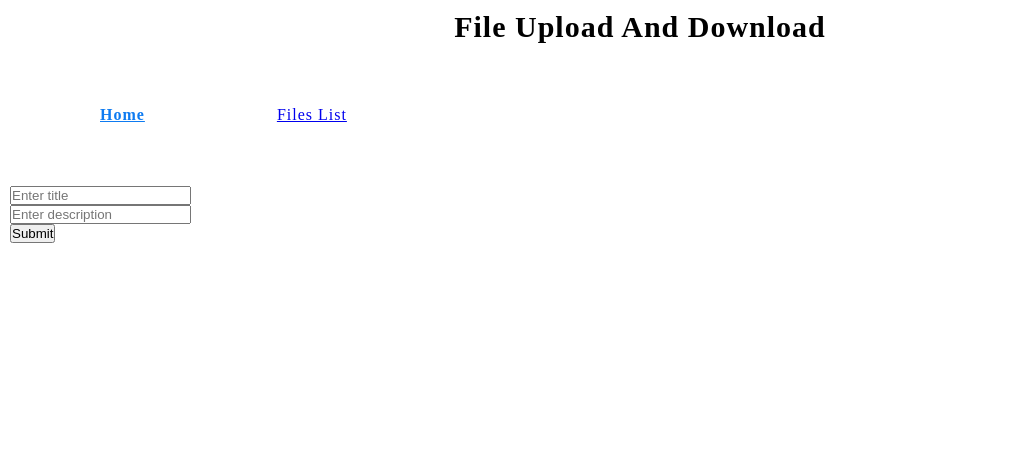
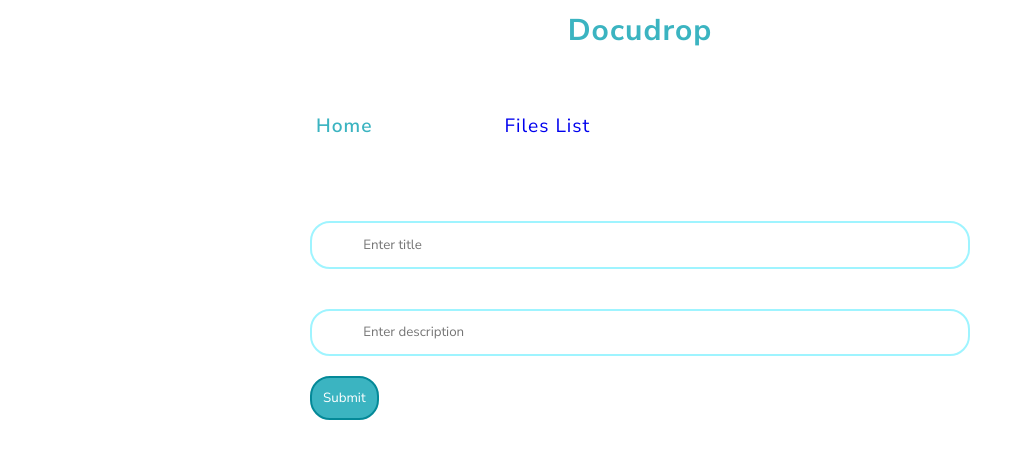
Before and after one commit to Tejakarthik/DocuDrop, a React (Create React App) app in the folder docudrop/: page / in a window 1280 px wide. Shown: the top 458 px of the page, without its empty margins (0-1023 px from the left). Built offline with nearby package versions, Linux system fonts and the light colour scheme.

Commit message:
frontend update
colour adding and segmentation and placing

```diff
--- a/docudrop/public/index.html
+++ b/docudrop/public/index.html
@@ -15,6 +15,9 @@
       user's mobile device or desktop. See https://developers.google.com/web/fundamentals/web-app-manifest/
     -->
     <link rel="manifest" href="%PUBLIC_URL%/manifest.json" />
+    <link rel="preconnect" href="https://fonts.googleapis.com">
+<link rel="preconnect" href="https://fonts.gstatic.com" crossorigin>
+<link href="https://fonts.googleapis.com/css2?family=Nunito+Sans:ital,opsz,wght@0,6..12,200..1000;1,6..12,200..1000&display=swap" rel="stylesheet">
     <!--
       Notice the use of %PUBLIC_URL% in the tags above.
       It will be replaced with the URL of the `public` folder during the build.
--- a/docudrop/src/components /App.js
+++ b/docudrop/src/components /App.js
@@ -53,7 +53,7 @@ const App = (props) => {
             </Form.Group>
           </Col>
         </Row>
-        <Button variant="primary" type="submit">
+        <Button className=" submit-btn  "variant="primary" type="submit">
           Submit
         </Button>
       </Form>
--- a/docudrop/src/components /Header.jsx
+++ b/docudrop/src/components /Header.jsx
@@ -4,7 +4,7 @@ import { NavLink } from 'react-router-dom';
 const Header = () => {
   return (
     <div className="header">
-      <h1>File Upload And Download</h1>
+      <h1>Docudrop</h1>
       <nav>
         <NavLink activeClassName="active" to="/" exact={true}>
           Home
--- a/docudrop/src/index.scss
+++ b/docudrop/src/index.scss
@@ -1,9 +1,11 @@
-@import url("https://fonts.googleapis.com/css2?family=Nunito+Sans:ital,wght@0,200;0,300;0,400;0,600;0,700;0,800;0,900;1,200;1,300;1,400;1,600;1,700;1,800;1,900&display=swap");
+//@import url("https://fonts.googleapis.com/css2?family=Nunito+Sans:ital,wght@0,200;0,300;0,400;0,600;0,700;0,800;0,900;1,200;1,300;1,400;1,600;1,700;1,800;1,900&display=swap");
 
 * {
     margin: 0;
     padding: 0;
     box-sizing: border-box;
+    background-color: #ffffff;
+    font-family: "Nunito Sans", sans-serif;
   }
 
 
@@ -15,6 +17,8 @@
   h1 {
     text-align: center;
     font-size: 30px;
+    color: #3BB4C1;
+
   }
 
   h1,
@@ -24,7 +28,7 @@
 
   .active {
     font-weight: 600;
-    color: #0e7bf1;
+    color:  #3BB4C1;
   }
 
   .errorMsg {
@@ -37,19 +41,45 @@
     margin-bottom: 20px;
     h1{
       text-align: center;
+
     }
 
     nav {
       display: flex;
       justify-content: flex-start;
+      font-size: larger;
+      margin: 0px 216px;
+
 
       a {
         margin: 10px;
         padding: 2rem;
         padding-left: 5rem;
+        text-decoration: none;
       }
     }
   }
+  .form-control{
+
+      padding: 1vmax 4vmax;
+      border-style: solid;
+      border-color: rgb(159, 244, 255);
+      margin: 20px 300px;
+      min-width: -webkit-fill-available;
+      border-radius: 20px;
+  }
+  .submit-btn{
+    margin: 0px 300px;
+    padding: 11px;
+    border-radius: 20px;
+    border-style: solid;
+    border-color: #048998;
+    background-color: #3bb4c1;
+    color: white;
+
+  }
+
+
 
   .upload-section {
     display: flex;
```
